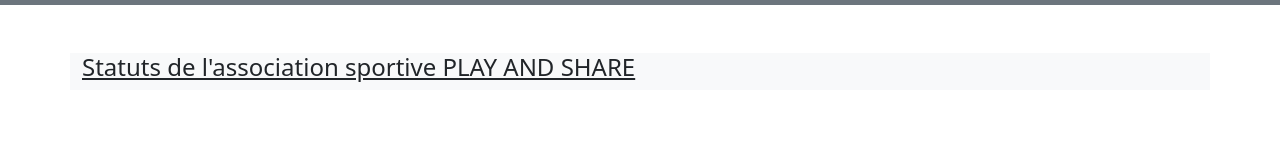
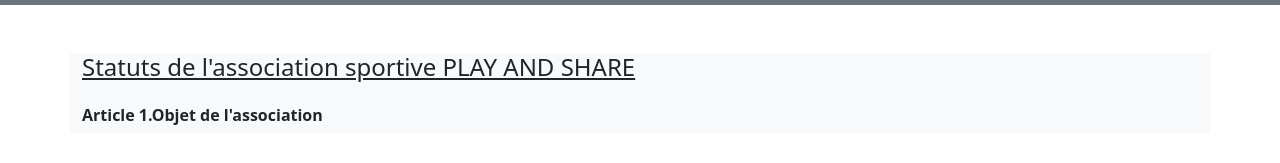
Before and after one commit to Tchoubi11/monAssociation, a plain HTML site: page Statuts.html in a window 1280 px wide. Shown: the part 71-234 px from the top of the page. Drawn offline with Linux system fonts and the light colour scheme.

Commit message:
ajout du titre de l'article 1

```diff
--- a/Statuts.html
+++ b/Statuts.html
@@ -40,6 +40,7 @@
             <div class="col-12 col-md-12">
               <section>
                 <h4>Statuts de l'association sportive PLAY AND SHARE</h4>
+                  <h6 class="fw-bold mt-4">Article 1.Objet de l'association</h6>
               </section>
             </div>
         </div>
```
